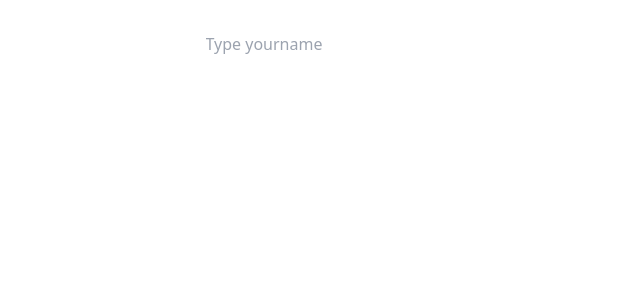
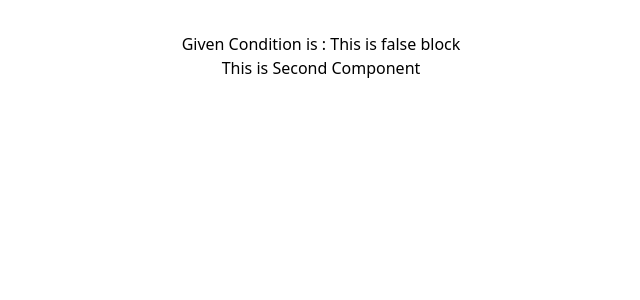
Before and after one commit to srivensy/React, a React (Vite) app in the folder client/: page / in a window 1280 px wide. Shown: the top 300 px of the page, without its empty margins (319-959 px from the left). Built offline with nearby package versions, Linux system fonts and the light colour scheme.

Commit message:
Ternary operator

```diff
--- a/client/src/App.jsx
+++ b/client/src/App.jsx
@@ -9,11 +9,12 @@ import Fourthchild from './components/Fourthchild'
 import Fifthchild from './components/Fifthchild'
 import Usestate_hook from './hooks/Usestate_hook'
 import Day from './hooks/Day'
-import Increment_decrement from './hooks/Increment_decrement'
-import Usestate_string from './hooks/Usestate_string'
-import Usestate_example from './components/Usestate_example'
-import UseEffect_Example from './components/UseEffect_Example'
-import Usestate_Example2 from './components/Usestate_Example2'
+// import Increment_decrement from './hooks/Increment_decrement'
+// import Usestate_example from './components/Usestate_example'
+// import UseEffect_Example from './components/UseEffect_Example'
+// import Usestate_Example2 from './components/Usestate_Example2'
+import Usestate_string from './components/Usestate_string'
+import Ternary_operator from './components/Ternary_operator'
 function App() {
 
   const name = "Rajesh"
@@ -39,7 +40,9 @@ function App() {
     {/* <Usestate_string/> */}
     {/* <Usestate_example/> */}
     {/* <UseEffect_Example/> */}
-    <Usestate_Example2/>
+    {/* <Usestate_Example2/> */}
+    {/* <Usestate_string/> */}
+    <Ternary_operator/>
    </div>
   )
 }
--- /dev/null
+++ b/client/src/components/Firstcomponent.jsx
@@ -0,0 +1,11 @@
+import React from 'react'
+
+const Firstcomponent = () => {
+  return (
+    <div>
+      <h1>This is First Component</h1>
+    </div>
+  )
+}
+
+export default Firstcomponent
--- /dev/null
+++ b/client/src/components/Secondcomponent.jsx
@@ -0,0 +1,11 @@
+import React from 'react'
+
+const Secondcomponent = () => {
+  return (
+    <div>
+      <h1>This is Second Component</h1>
+    </div>
+  )
+}
+
+export default Secondcomponent
--- /dev/null
+++ b/client/src/components/Ternary_operator.jsx
@@ -0,0 +1,22 @@
+
+// condition = True / False
+
+// condition? True:False
+
+import React, { useState } from 'react'
+import Firstcomponent from './Firstcomponent'
+import Secondcomponent from './Secondcomponent'
+
+const Ternary_operator = () => {
+    // const [condition,setCondition] = useState(true)
+    const [condition,setCondition] = useState(false)
+
+  return (
+    <div>
+        <h1>Given Condition is : {condition?"This is true block":"This is false block"}</h1>
+      <h1>{condition? <Firstcomponent/>:<Secondcomponent/>}</h1>
+    </div>
+  )
+}
+
+export default Ternary_operator
--- a/client/src/components/UseEffect_Example.jsx
+++ b/client/src/components/UseEffect_Example.jsx
@@ -1,22 +1,22 @@
 import React from 'react'
 import { useState,useEffect } from 'react'
 
-const UseEffect_Example = () => {
-    const [count,setCount] = useState(0)
+// const UseEffect_Example = () => {
+//     const [count,setCount] = useState(0)
 
-    useEffect(()=>{
-        console.log("component rerendered")
-    })
+//     useEffect(()=>{
+//         console.log("component rerendered")
+//     })
 
-    const increment = () =>{
-        setCount(count+1)
-    }
-  return (
-    <div>
-        <h1>Count:{count}</h1>
-      <button onClick={increment}>Increment</button>
-    </div>
-  )
-}
+//     const increment = () =>{
+//         setCount(count+1)
+//     }
+//   return (
+//     <div>
+//         <h1>Count:{count}</h1>
+//       <button onClick={increment}>Increment</button>
+//     </div>
+//   )
+// }
 
-export default UseEffect_Example
+// export default UseEffect_Example
--- /dev/null
+++ b/client/src/components/Usestate_string.jsx
@@ -0,0 +1,26 @@
+import React, { useEffect } from 'react'
+import { useState } from 'react'
+
+const Usestate_string = () => {
+    // const [name,setName] = useState("chittor")
+    const [name,setName] = useState("Tirupati")
+
+    console.log(name)
+
+    useEffect(()=>{
+       if(name === "chittor"){
+        setName("Hyderabad")
+    }else
+    {
+        setName("Chennai")
+    }
+    },[])
+
+  return (
+    <div>
+      <h1>City name is : {name}</h1>
+    </div>
+  )
+}
+
+export default Usestate_string
```
